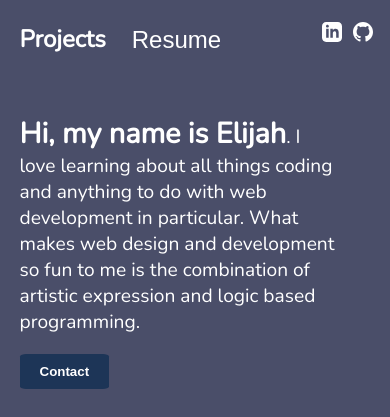
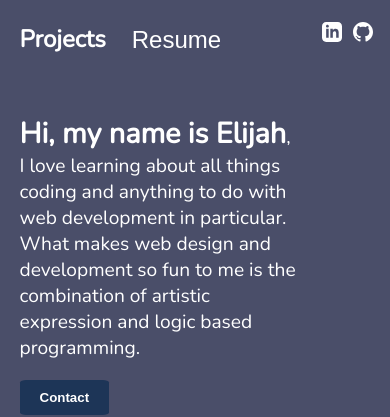
Before and after one commit to Brandao-lang/portfolio-page, a React (Create React App) app: page / in a window 390 px wide. Shown: the top 417 px of the page. Built offline with nearby package versions, Linux system fonts and the light colour scheme.

Commit message:
nav changes

```diff
--- a/src/components/Main.js
+++ b/src/components/Main.js
@@ -5,7 +5,7 @@ export default function Main () {
     return (
         <div className='main-content'>
             <p>
-            <strong>Hi, my name is Elijah</strong>. I love learning about all things coding and anything to do with web development in particular. What makes web design and development so fun to me is the combination of artistic expression and logic based programming.
+            <strong>Hi, my name is Elijah</strong>, <br/>I love learning about all things coding and anything to do with web development in particular. What makes web design and development so fun to me is the combination of artistic expression and logic based programming.
             </p>
            <a href='mailto:elijahbrandao@gmail.com'> <button className='contact-button'>Contact</button></a>
         </div>
--- a/src/styles/main.css
+++ b/src/styles/main.css
@@ -35,6 +35,6 @@
   }
 
   .main-content p {
-    width: 90%;
+    width: 81%;
   }
 }
```
